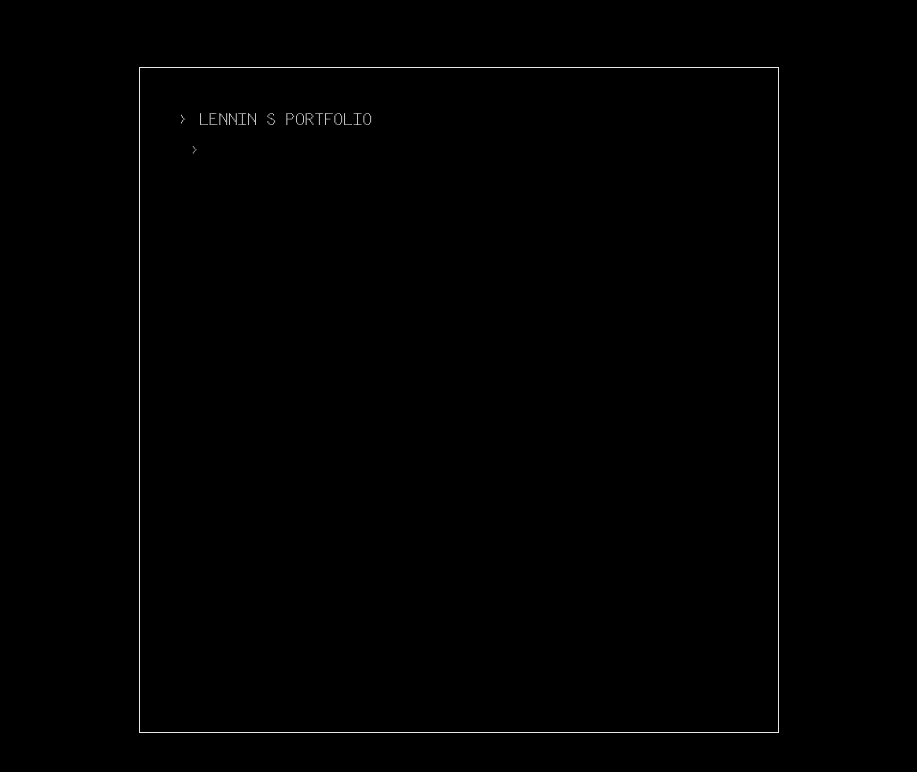
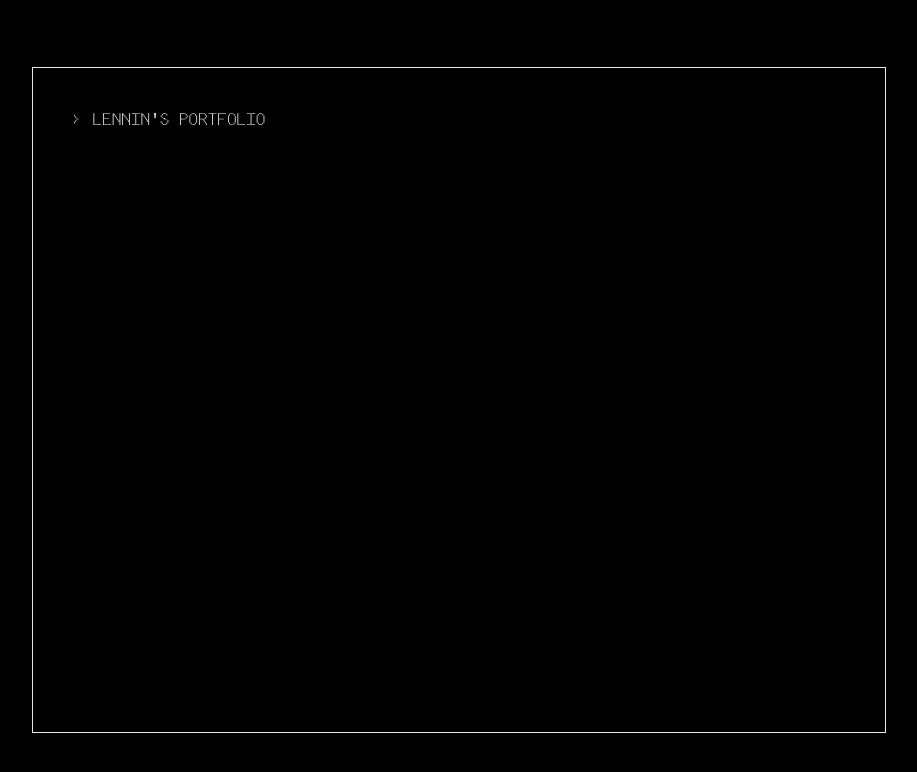
Before and after one commit to Lenninssp/Lennin-portfolio, a Next.js app: page / in a window 1280 px wide. Shown: the top 772 px of the page, without its empty margins (181-1098 px from the left). Built offline with nearby package versions, Linux system fonts and the light colour scheme; what tailwindcss-animated would draw is missing.

Commit message:
feat: adding the basic text and text link

```diff
--- a/src/app/layout.tsx
+++ b/src/app/layout.tsx
@@ -16,7 +16,7 @@ export default function RootLayout({
             <div className="flex flex-col justify-center items-center w-full h-full">
               <div
                 className={cn(
-                  "bg-opacity-60 h-full md:h-5/6 md:w-10/12 lg:w-1/2 border  flex justify-center overflow-auto"
+                  "bg-opacity-60 h-full md:h-5/6 md:w-10/12 lg:w-2/3 border  flex justify-center overflow-auto"
                 )}
               >
                 <div className="h-full w-full flex p-10">
--- a/src/app/page.tsx
+++ b/src/app/page.tsx
@@ -5,12 +5,9 @@ import { useState } from "react";
 
 const Home = () => {
 
-  const [text, setText] = useState(">");
-
   return (
     <div className=" w-full flex flex-col">
-     {"> Lennin s portfolio"}
-     <Input onChange={(e) => setText(e.target.value)} content={text} placeholder=">" className="bg-transparent border-0 "/>
+     {"> Lennin's portfolio"}
     </div>
   )
 }
--- /dev/null
+++ b/src/components/general/text/text-line.tsx
@@ -0,0 +1,19 @@
+import { cn } from "@/lib/utils";
+
+export interface TextLineInterface extends React.HTMLAttributes<HTMLDivElement> {
+  text: string;
+  className?: string;
+  children?: React.ReactNode;
+}
+
+export const TextLine = ({
+  text,
+  className,
+}: TextLineInterface) => {
+
+  return (
+    <div className={cn("",className)}>
+      {text}
+    </div>
+  )
+}
--- /dev/null
+++ b/src/components/general/text/text-link.tsx
@@ -0,0 +1,15 @@
+import { cn } from "@/lib/utils";
+import { TextLine, TextLineInterface } from "./text-line";
+import Link from "next/link";
+
+interface TextLinkInterface extends TextLineInterface {
+  link: string;
+}
+
+export const TexttLink = ({ text, className, link }: TextLinkInterface) => {
+  return (
+    <Link href={link}>
+      <TextLine text={text} className={cn(" italic text-blue-500", className)} />
+    </Link>
+  );
+};
```
